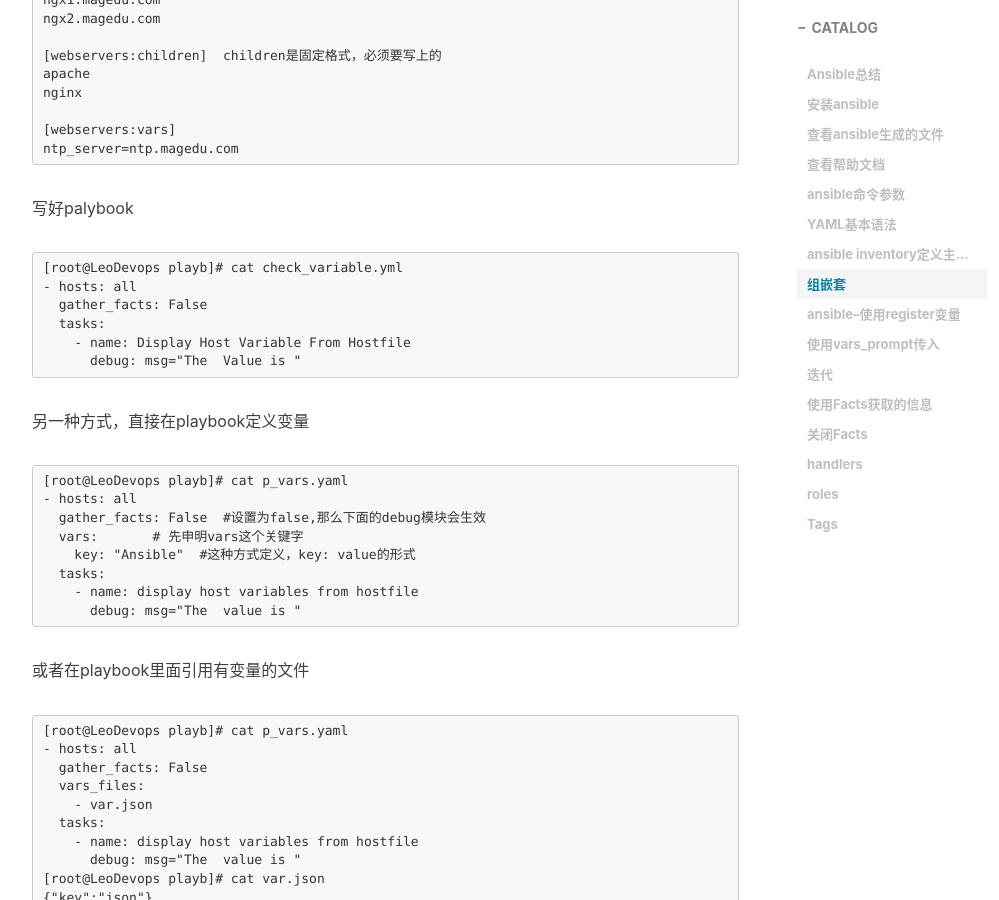
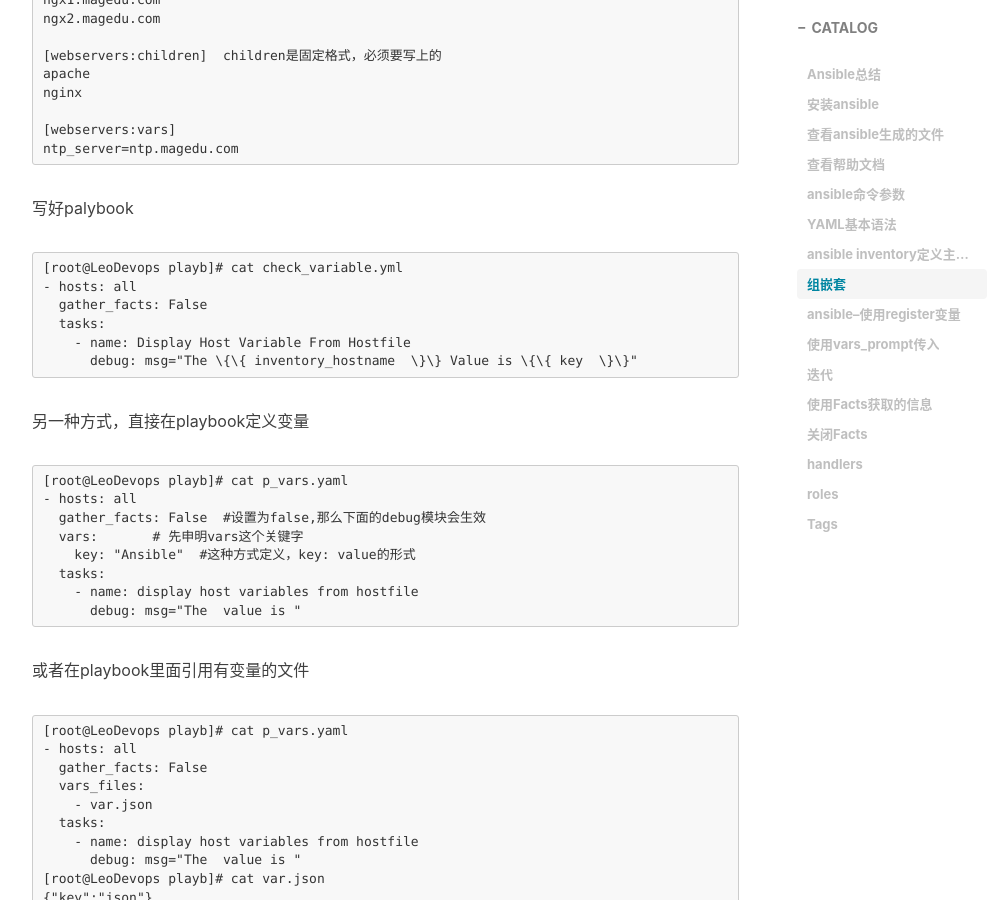
Before and after one commit to handerfly/handerfly.github.io, a Jekyll site: the page built from _posts/2019-05-18-Ansible总结.md, in a window 1280 px wide and 900 px high, scrolled down 3482 px. Shown: the whole window, without its empty margins (233-1232 px from the left). Built offline with Jekyll 4.4.1, drawn with Linux system fonts in a browser that asks for light colours; nearby versions of some CDN libraries; comment, search, counter and statistics services are not loaded; some of the changed lines change nothing that is shown; some of the changed text lies outside the part shown.

Commit message:
Update 2019-05-18-Ansible总结.md

````diff
--- a/_posts/2019-05-18-Ansible总结.md
+++ b/_posts/2019-05-18-Ansible总结.md
@@ -72,7 +72,7 @@
 
 vars:
 
-app_path: {{ base_path }}/22
+app_path: \{\{ base_path \}\}/22
 ```
 应该这么做
 ```
@@ -80,7 +80,7 @@
 
 vars:
 
-app_path: "{{ base_path }}/22"
+app_path: "\{\{ base_path \}\}/22"
 ```
 
 list列表的所有元素均使用“-”打头，例如：
@@ -152,7 +152,7 @@
   gather_facts: False
   tasks:
     - name: Display Host Variable From Hostfile
-      debug: msg="The {{ inventory_hostname  }} Value is {{ key  }}"
+      debug: msg="The \{\{ inventory_hostname  \}\} Value is \{\{ key  \}\}"
 ```
 另一种方式，直接在playbook定义变量
 ```
````
